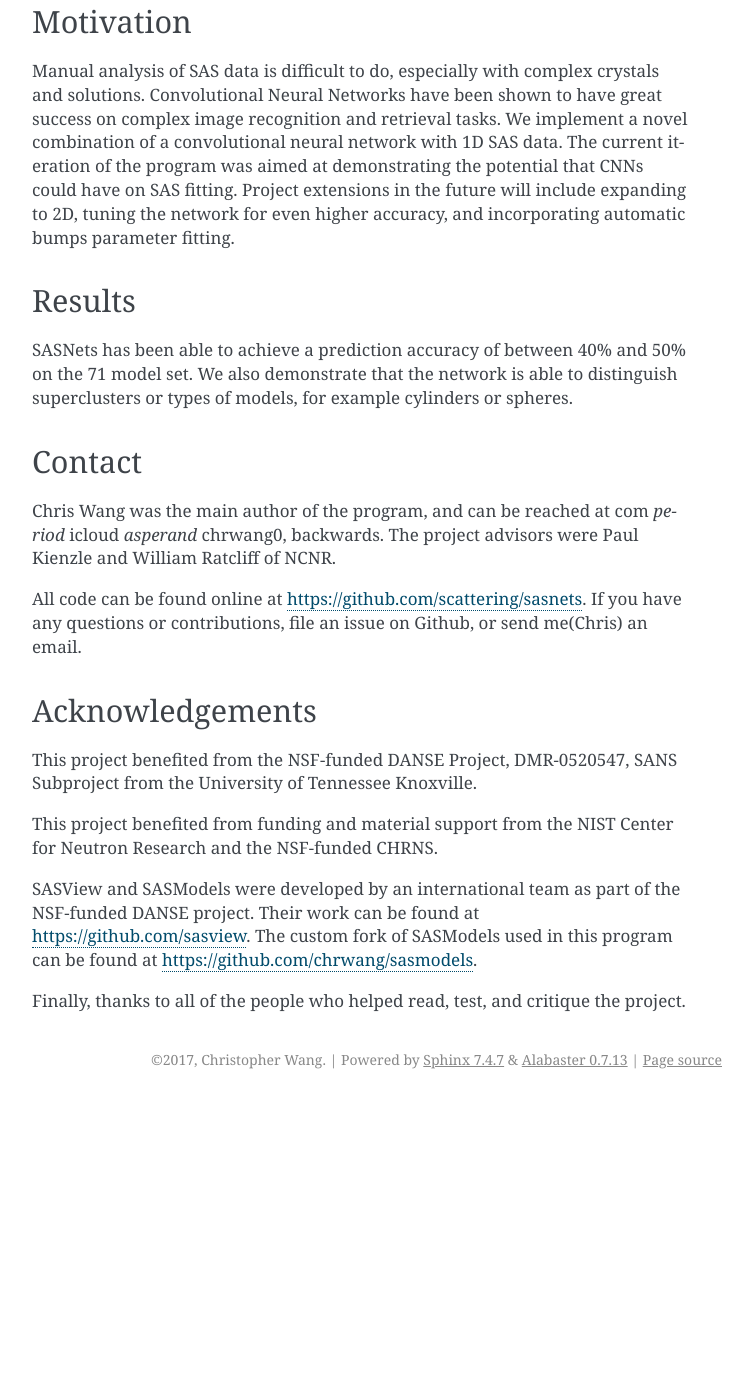
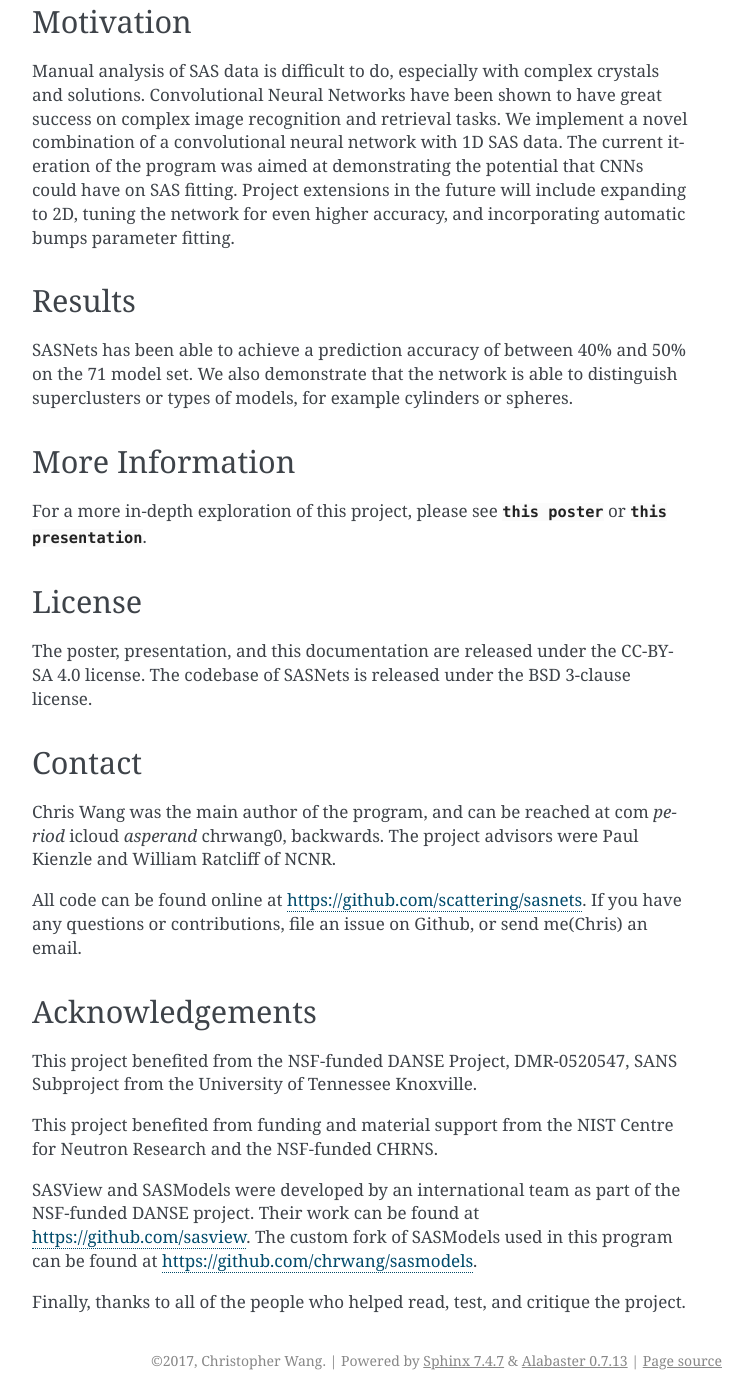
Before and after one commit to scattering/sasnets, a Sphinx documentation site: the page built from docs/overview.rst, in a window 1280 px wide and 1400 px high, scrolled down 542 px. Shown: the whole window, without its empty margins (388-1141 px from the left). Built offline with Sphinx 7.4.7, drawn with Linux system fonts in a browser that asks for light colours; before the commit the page ends 1641 px from its top, so only the background shows below that; some of the changed text lies outside the part shown.

Commit message:
Update docs, upload poster and presentation.
Signed-off-by: Chris Wang <wangch00@icloud.com>

```diff
--- a/docs/index.rst
+++ b/docs/index.rst
@@ -14,5 +14,5 @@ Contents:
    overview
    source/install
    source/sasnets
-   source/util
+   source/sasnets.util
    source/custom
--- a/docs/overview.rst
+++ b/docs/overview.rst
@@ -26,6 +26,16 @@ Results
 
 SASNets has been able to achieve a prediction accuracy of between 40% and 50% on the 71 model set. We also demonstrate that the network is able to distinguish superclusters or types of models, for example cylinders or spheres.
 
+More Information
+----------------
+
+For a more in-depth exploration of this project, please see :download:`this poster <source/SASNets.pdf>` or :download:`this presentation <source/classifying-sans-data.pdf>`.
+
+License
+-------
+
+The poster, presentation, and this documentation are released under the CC-BY-SA 4.0 license. The codebase of SASNets is released under the BSD 3-clause license.
+
 Contact
 -------
 Chris Wang was the main author of the program, and can be reached at com *period* icloud *asperand* chrwang0, backwards.
@@ -37,7 +47,7 @@ Acknowledgements
 ----------------
 This project benefited from the NSF-funded DANSE Project, DMR-0520547, SANS Subproject from the University of Tennessee Knoxville.
 
-This project benefited from funding and material support from the NIST Center for Neutron Research and the NSF-funded CHRNS.
+This project benefited from funding and material support from the NIST Centre for Neutron Research and the NSF-funded CHRNS.
 
 SASView and SASModels were developed by an international team as part of the NSF-funded DANSE project. Their work can be found at https://github.com/sasview. The custom fork of SASModels used in this program can be found at https://github.com/chrwang/sasmodels.
 
```
Also changed, not shown: docs/source/sasnets.rst (+7 -0 lines), docs/source/sasnets.util.rst (added, +54 -0 lines), docs/source/util.rst (deleted, +0 -54 lines), 4 other files.
